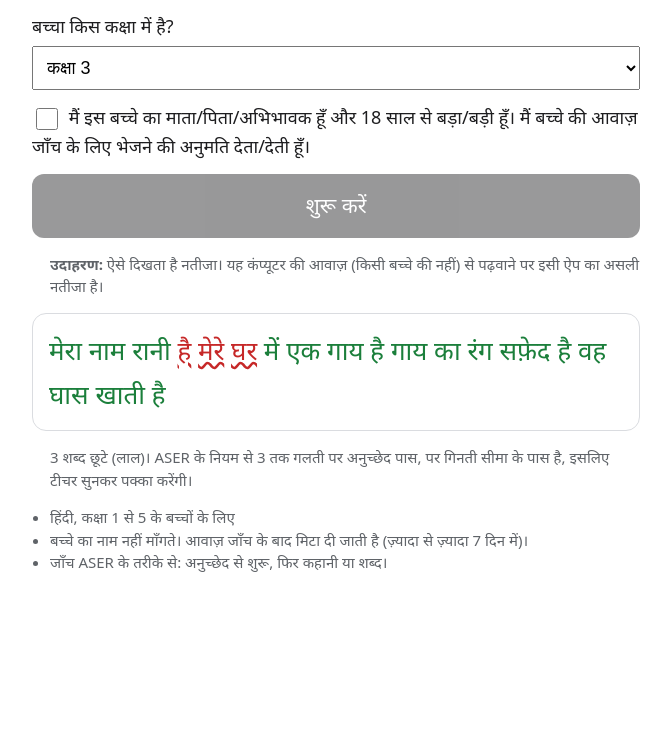
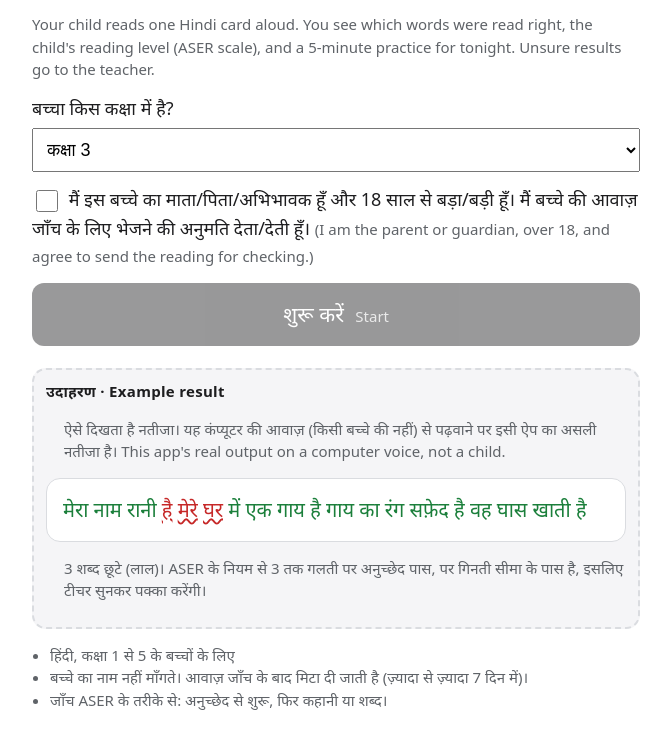
Before and after one commit to kinnuworks/kahani-tak, a plain HTML site: page kahani/static/index.html in a window 1280 px wide. Shown: the part 130-872 px from the top of the page, without its empty margins (304-975 px from the left). Before the commit the page ends 800 px from the top, so only its background shows below. Drawn offline with Linux system fonts and the light colour scheme.

Commit message:
First screen readable for non-Hindi readers; clearer example label; agent shown in README
From the checkpoint stranger test: English lines under the Hindi pitch, consent and Start; the
example result is boxed and tagged 'Example result'; README shows the agent's real plan and says
what AgentFoundry is.

```diff
--- a/kahani/static/app.css
+++ b/kahani/static/app.css
@@ -31,3 +31,8 @@ table { width: 100%; border-collapse: collapse; } td, th { text-align: left; pad
 .grid { display: grid; grid-template-columns: repeat(auto-fit, minmax(140px, 1fr)); gap: 12px; }
 .grid div { background: var(--soft); border-radius: 12px; padding: 12px; }
 .tap span { cursor: pointer; padding: 2px 3px; border-radius: 6px; }
+.en { font-size: 15px; color: var(--muted); margin: 4px 0 12px; }
+.en-inline { font-size: 15px; opacity: .8; margin-left: 6px; }
+.example { margin-top: 22px; border: 2px dashed var(--line); border-radius: 14px; padding: 10px 12px; background: var(--soft); }
+.example-tag { margin: 0 0 4px; font-weight: 700; font-size: 15px; letter-spacing: .02em; }
+.example .card { background: #fff; font-size: 20px; }
--- a/kahani/static/index.html
+++ b/kahani/static/index.html
@@ -12,6 +12,7 @@
   <header>
     <h1>Kahani Tak <span class="hi">कहानी तक</span></h1>
     <p class="lead">आपका बच्चा एक कार्ड ज़ोर से पढ़े। एक मिनट में जानिए वह कहाँ तक पढ़ पाता है, और आज रात 5 मिनट क्या पढ़ाएँ।</p>
+    <p class="en" lang="en">Your child reads one Hindi card aloud. You see which words were read right, the child's reading level (ASER scale), and a 5-minute practice for tonight. Unsure results go to the teacher.</p>
   </header>
 
   <section id="start" class="screen">
@@ -22,10 +23,11 @@
       </select>
     </label>
     <p id="teacher-note" class="note" hidden></p>
-    <label class="check"><input type="checkbox" id="consent"> मैं इस बच्चे का माता/पिता/अभिभावक हूँ और 18 साल से बड़ा/बड़ी हूँ। मैं बच्चे की आवाज़ जाँच के लिए भेजने की अनुमति देता/देती हूँ।</label>
-    <button id="begin" class="big" disabled>शुरू करें</button>
+    <label class="check"><input type="checkbox" id="consent"> मैं इस बच्चे का माता/पिता/अभिभावक हूँ और 18 साल से बड़ा/बड़ी हूँ। मैं बच्चे की आवाज़ जाँच के लिए भेजने की अनुमति देता/देती हूँ। <span class="en" lang="en">(I am the parent or guardian, over 18, and agree to send the reading for checking.)</span></label>
+    <button id="begin" class="big" disabled>शुरू करें <span class="en-inline" lang="en">Start</span></button>
     <div id="example" class="example" hidden>
-      <p class="small"><b>उदाहरण:</b> ऐसे दिखता है नतीजा। यह कंप्यूटर की आवाज़ (किसी बच्चे की नहीं) से पढ़वाने पर इसी ऐप का असली नतीजा है।</p>
+      <p class="example-tag">उदाहरण <span lang="en">· Example result</span></p>
+      <p class="small">ऐसे दिखता है नतीजा। यह कंप्यूटर की आवाज़ (किसी बच्चे की नहीं) से पढ़वाने पर इसी ऐप का असली नतीजा है। <span lang="en">This app's real output on a computer voice, not a child.</span></p>
       <div class="card marked" lang="hi"></div>
       <p class="small" id="example-line"></p>
     </div>
```
Also changed, not shown: README.md, docs/core-loop.gif (added), docs/teacher-plan.png (added).
